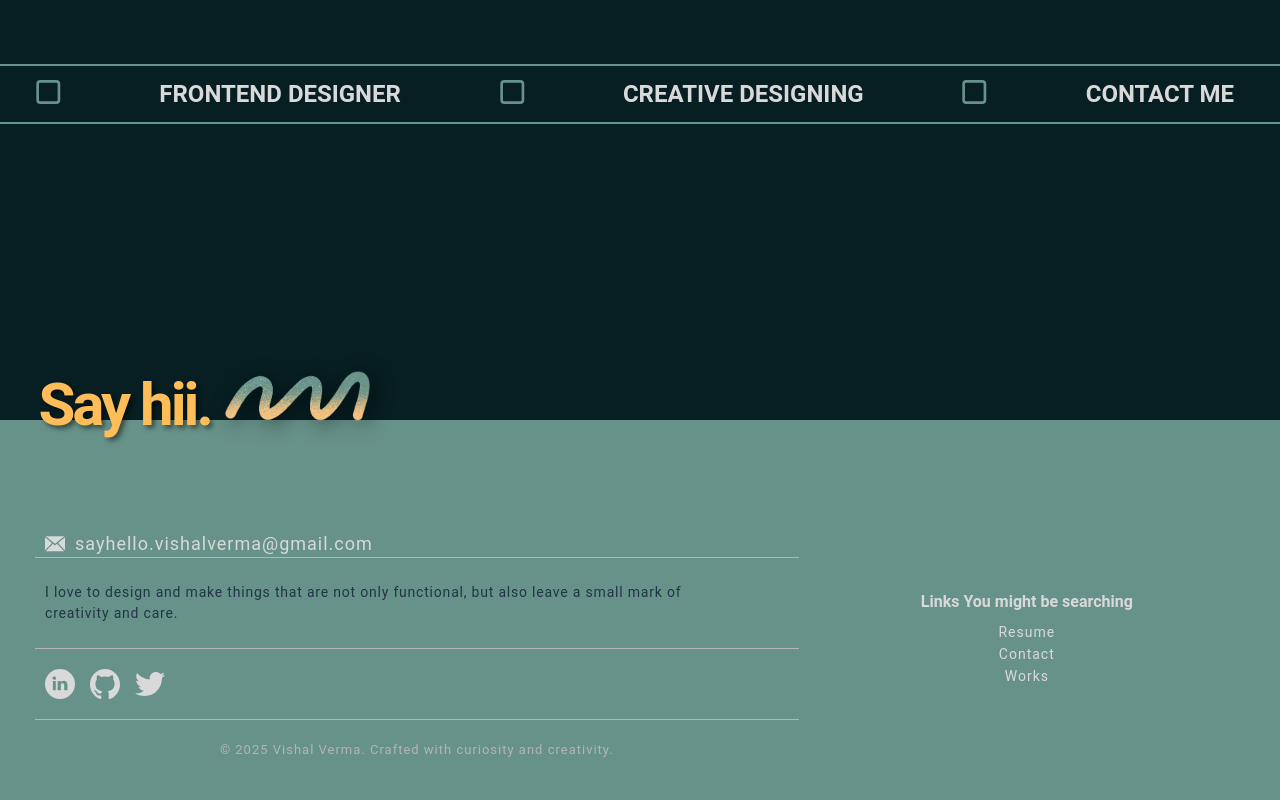
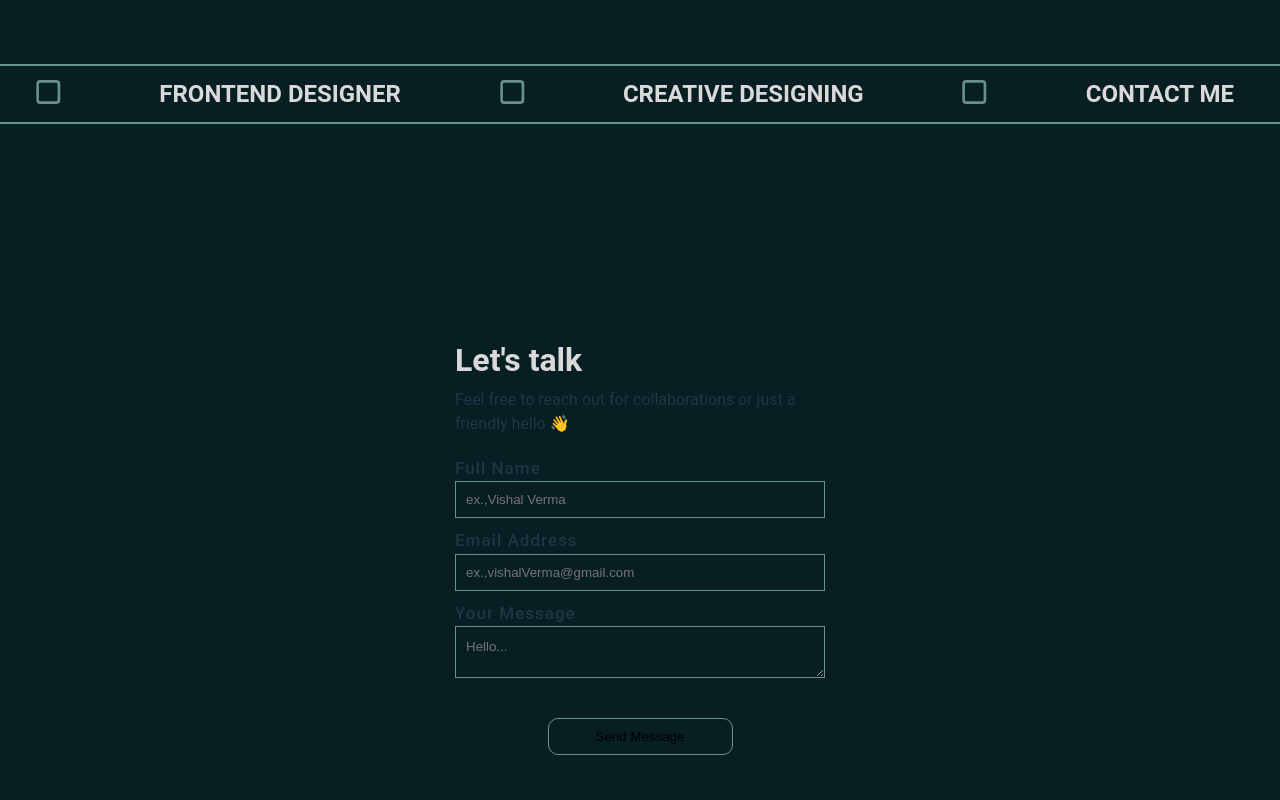
Before and after one commit to vishal-verma65/Portfolio-website, a website built with Vite: page my-portfolio/index.html in a window 1280 px wide. Shown: the part 6540-7340 px from the top of the page. Built offline with nearby package versions, Linux system fonts and the light colour scheme; files whose address does not match are found by name.

Commit message:
Added contact section

```diff
--- a/my-portfolio/index.html
+++ b/my-portfolio/index.html
@@ -14,19 +14,19 @@
       <div class="container">
         <nav class="navbar">
           <ul>
-            <li class="nav-item"><a href="index.html" class="nav-link">HOME</a></li>
-            <li class="nav-item"><a href="#" class="nav-link">ABOUT</a></li>
+            <li class="nav-item"><a href="#home" class="nav-link">HOME</a></li>
+            <li class="nav-item"><a href="#about" class="nav-link">ABOUT</a></li>
           </ul>
 
           <div class="logo-container">
-            <a href="index.html">
+            <a href="#about">
               <img src="/images/logo.webp" alt="Logo name Vishal Verma" width="100%" height="auto">
             </a>
           </div>
 
           <ul>
-            <li class="nav-item"><a href="#" class="nav-link">WORKS</a></li>
-            <li class="nav-item"><a href="#" class="nav-link">CONTACT</a></li>
+            <li class="nav-item"><a href="#work" class="nav-link">WORKS</a></li>
+            <li class="nav-item"><a href="#contact" class="nav-link">CONTACT</a></li>
           </ul>
         </nav>
       </div>
@@ -40,7 +40,7 @@
     <main>
 
       <!-- ========== Start Hero Section ========== -->
-      <section class="hero-section">
+      <section class="hero-section" id="home">
         <div class="container flex-col-c hero">
           <div class="hero-heading ">
 
@@ -97,7 +97,7 @@
       </section>
       <!-- ========== End Hero Section ========== -->
 
-      <section class="about-section container flex-vc">
+      <section class="about-section container flex-vc" id="about">
         <div class="about-main-wrapper flex-vc">
 
           <div class="about-me flex-direction-col-c">
@@ -181,7 +181,7 @@
             <h3>I am flexible with communications, time zone and locations</h3>
             <p class="about-common-para">I'm based in Uttrakhand, India and open to remote work worldwide.</p>
 
-            <a class="contact-btn flex-center" href="contact.html" target="_blank"><span class="dot"></span> Contact Me</a>
+            <a class="contact-btn flex-center" href="#contact"><span class="dot"></span> Contact Me</a>
           </div>
         </div>
       </section>
@@ -354,6 +354,28 @@
       </section >
       <!-- ========== End About Section ========== -->
 
+      <!-- ========== Start Contact me Section ========== -->
+      <section class="contact-section container flex-center" id="contact">
+        <div class="contact-wrapper flex-direction-col-c">
+          <h2>Let's talk</h2>
+          <p>Feel free to reach out for collaborations or just a friendly hello 👋</p>
+          <form action="">
+            <label for="name">Full Name</label>
+            <input type="text" name="name" id="name" placeholder="ex.,Vishal Verma" required autocomplete="off">
+
+            <label for="email">Email Address</label>
+            <input type="email" name="email" id="email" placeholder="ex.,vishalVerma@gmail.com" required autocomplete="off">
+
+            <label for="message">Your Message</label>
+            <textarea name="message" id="message" placeholder="Hello..." autocomplete="off"></textarea>
+
+            <button type="submit">Send Message</button>
+          </form>
+        </div>
+      </section>
+      <!-- ========== End Contact me Section ========== -->
+
+
     </main>
     <!-- ========== End main Section ========== -->
 
@@ -382,10 +404,10 @@
           </div>
 
           <div class="icons-div">
-            <a href="#" class="icon flex-vc" target="_blank">
+            <a href="https://www.linkedin.com/in/vishal-verma-62494635a?utm_source=share&utm_campaign=share_via&utm_content=profile&utm_medium=android_app " class="icon flex-vc" target="_blank">
               <img src="/images/linkedin-icon.svg" alt="Linked in icon" width="100%" height="auto">
             </a>
-            <a href="#" class="icon flex-vc" target="_blank">
+            <a href="https://github.com/vishal-verma65" class="icon flex-vc" target="_blank">
               <img src="/images/github-icon.svg" alt="Linked in icon" width="100%" height="auto">
             </a>
             <a href="#" class="icon flex-vc" target="_blank">
@@ -403,9 +425,9 @@
           <div class="footer-links">
             <h3>Links You might be searching</h3>
             <ul>
-              <li><a href="#">Resume</a></li>
-              <li><a href="#">Contact</a></li>
-              <li><a href="#">Works</a></li>
+              <li><a href="#resume">Resume</a></li>
+              <li><a href="#contact">Contact</a></li>
+              <li><a href="#work">Works</a></li>
             </ul>
           </div>
         </div>
--- a/my-portfolio/src/style.css
+++ b/my-portfolio/src/style.css
@@ -71,6 +71,7 @@
 html{
   font-size: 62.5%;
   color: var(--textColor);
+  scroll-behavior: smooth;
 }
 body {
   margin: 0 auto;
@@ -79,7 +80,6 @@ body {
   min-width: 320px;
   height: 100%;
   background-color: var(--primaryColor);
-  scroll-behavior: smooth;
 }
 
 h1,
@@ -701,6 +701,7 @@ main{
   display: flex;
   flex-direction: column;
   justify-content: space-between;
+  overflow: hidden;
   /* background-color: #b40d0d; */
 }
 .top-slider, .bottom-slider, .footer-slider{
@@ -775,6 +776,81 @@ main{
 }
 
 /***** End Section collaborate styling *****/
+
+/***** contact Section style *****/
+.contact-section{
+  width: 100%;
+  height: 100vh;
+  overflow: hidden;
+  /* background-color: #c10c0c; */
+}
+.contact-wrapper{
+  margin-top: 5rem;
+  align-items: start;
+  max-width: 40rem;
+  width: auto;
+  gap: 1rem;
+  padding: 1.5rem;
+  /* background-color: #119f09; */
+
+  & p{
+    text-align: left;
+    font-size: 1.6rem;
+    letter-spacing: -.01px;
+    /* background-color: #03a951; */
+  }
+}
+form{
+  width: 100%;
+  display: flex;
+  flex-direction: column;
+  align-items: start;
+
+  & input, textarea{
+    background-color: transparent;
+    border: 1px solid var(--secondaryColor);
+    width: 100%;
+    padding: 1rem;
+  }
+  & textarea{
+    max-width: 100%;
+    max-height: 9rem;
+
+  }
+  & label{
+    font-size: 1.7rem;
+    font-weight: 500;
+    margin-top: 1rem;
+  }
+
+  & button{
+    width: 50%;
+    height: auto;
+    padding: 1rem;
+    margin: 4rem auto 0 auto;
+    border-radius: 1rem;
+    -webkit-border-radius: 1rem;
+    -moz-border-radius: 1rem;
+    -ms-border-radius: 1rem;
+    -o-border-radius: 1rem;
+    background-color: transparent;
+    border: 1px solid var(--secondaryColor);
+    cursor: pointer;
+    transition: border-color 0.25s;
+  }
+}
+button:hover, input:hover, textarea:hover {
+  border-color: var(--mainColor);
+}
+button:focus-visible,
+input:focus-visible,
+textarea:focus-visible {
+  outline: 2px solid var(--secondaryColor);
+  box-shadow: 2px 2px 10px var(--secondaryColor);
+}
+
+/***** End contact Section style *****/
+
 
 /***** Footer Section style *****/
 .footer-section{
```
